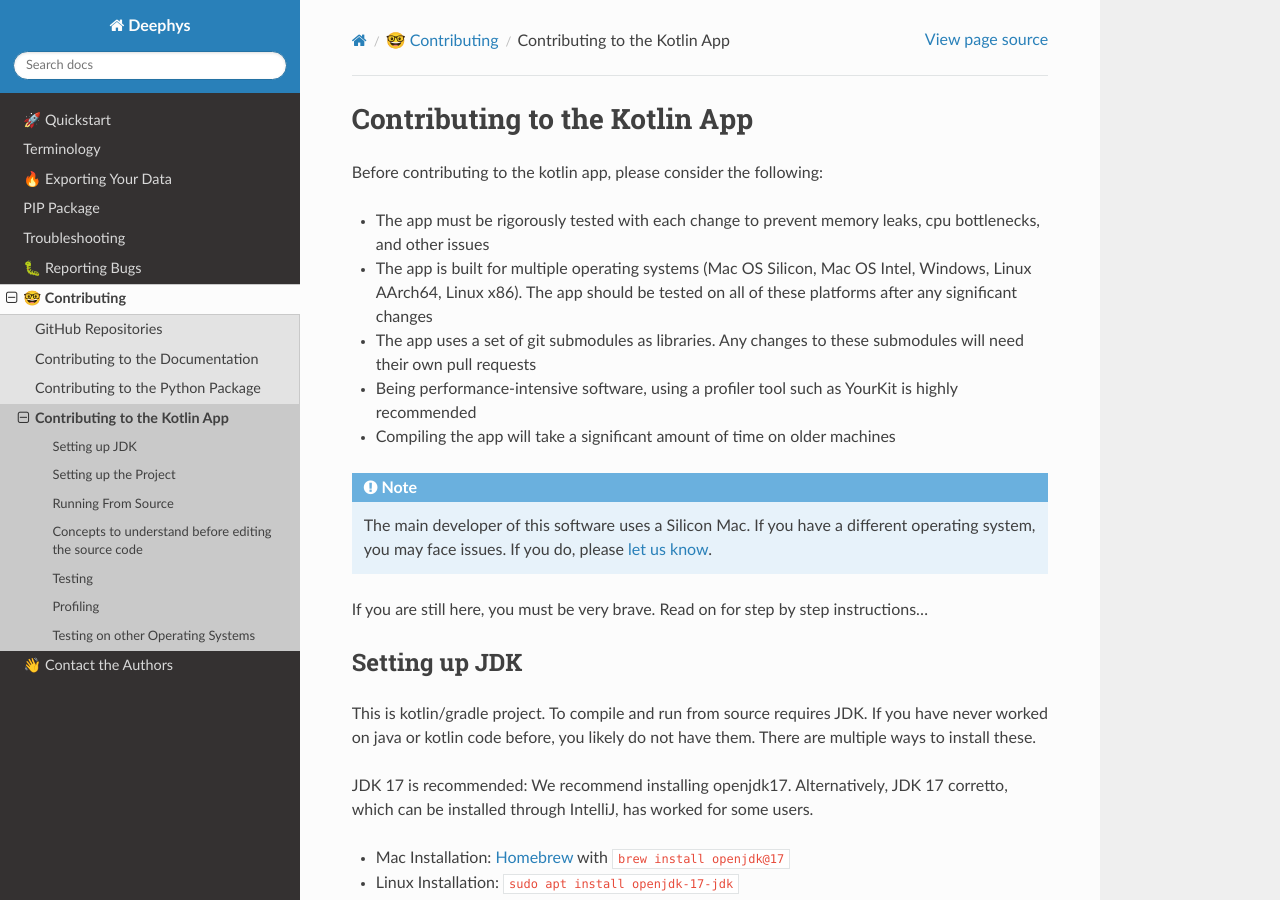
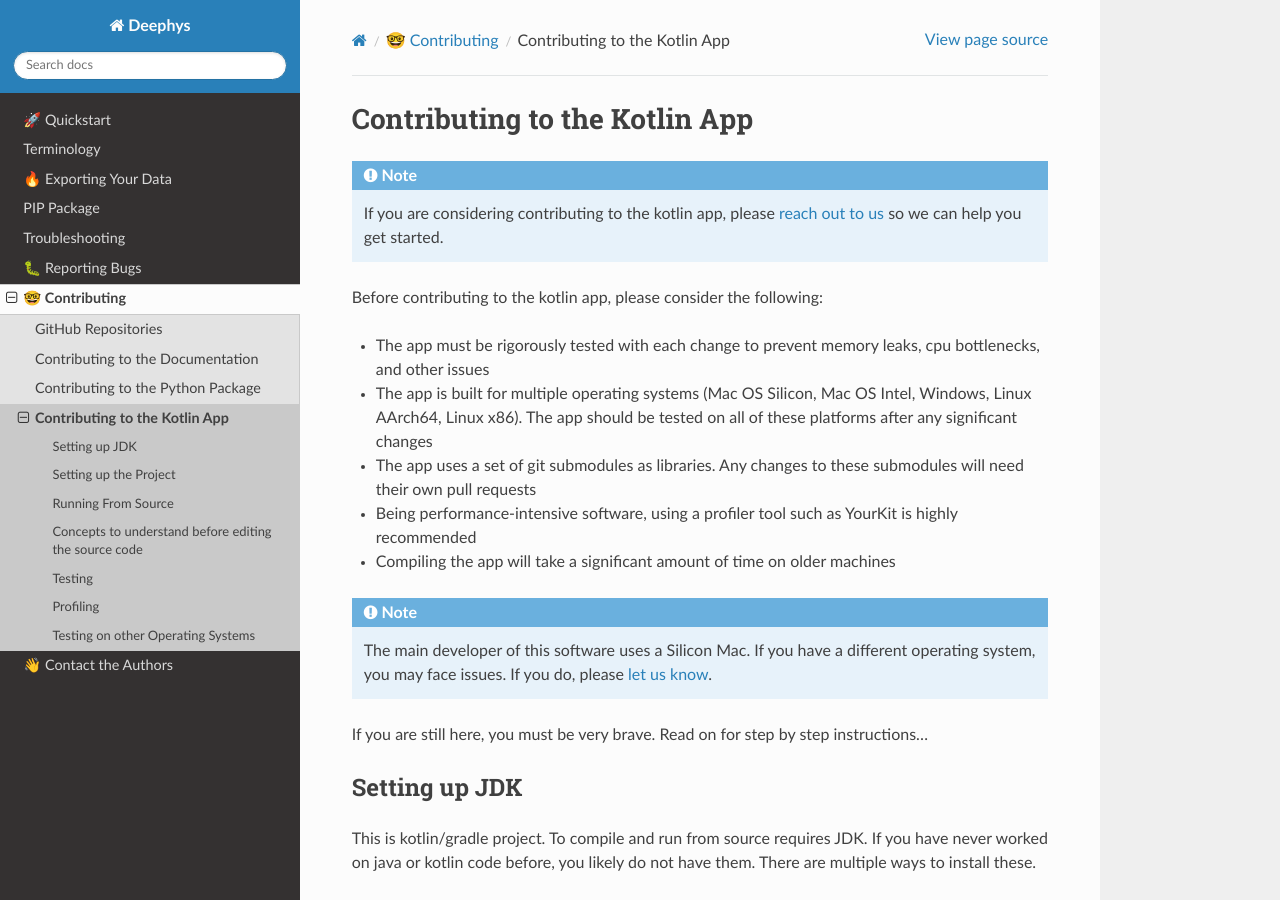
Before and after one commit to mjgroth/deephys, a Sphinx documentation site: the page built from docs/source/contrib/app.rst, in a window 1280 px wide and 900 px high. Built offline with Sphinx 7.4.7 and the Read the Docs theme 2.0.0, drawn with Linux system fonts in a browser that asks for light colours.

Commit message:
autocommit

```diff
--- a/docs/source/contrib/app.rst
+++ b/docs/source/contrib/app.rst
@@ -1,6 +1,10 @@
 ==============================
 Contributing to the Kotlin App
 ==============================
+
+.. note::
+
+  If you are considering contributing to the kotlin app, please :doc:`reach out to us <../../contact>` so we can help you get started.
 
 Before contributing to the kotlin app, please consider the following:
 
--- a/docs/source/contrib/python.rst
+++ b/docs/source/contrib/python.rst
@@ -12,6 +12,8 @@ To contribute to the python package, please follow these simple steps
 
 #. Check to make sure your edits are still compatible with these docs. If they are not, please edit the docs and include it in your pull request.
 
+#. Add your changes to the `changelist <https://github.com/mjgroth/deephys/blob/master/docs/source/pip/changelist.rst>`_
+
 #. Run `these google colabs <https://drive.google.com/drive/u/0/folders/1Phh_iLZvToAZ1BZVbOTam5hD4MlN2Vg->`_ (additional python tests)
 
 #. Submit a pull request
```
